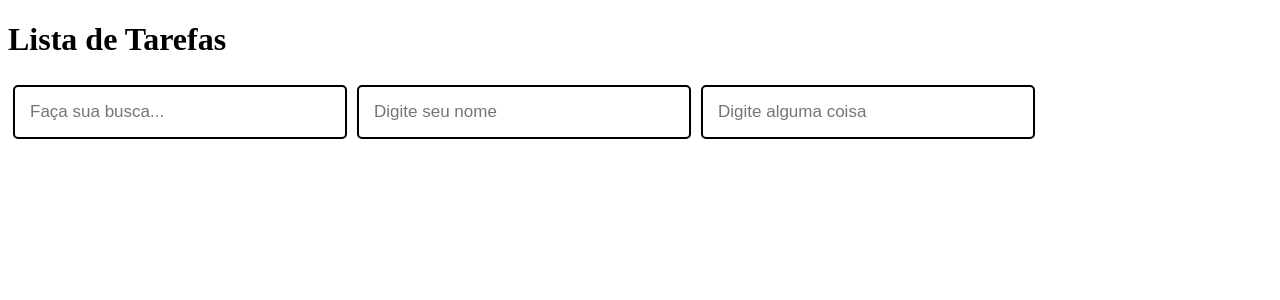
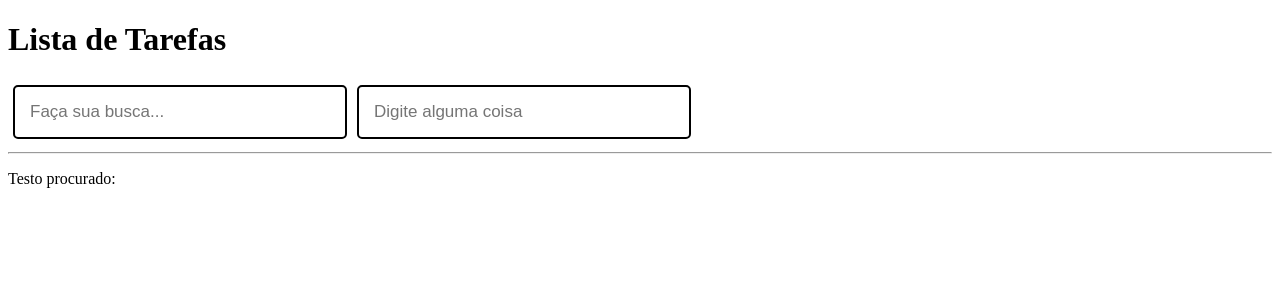
Before and after one commit to WhoisBsa/B7Web, a React (Create React App) app in the folder reactcourse/react1/: page / in a window 1280 px wide. Shown: the top 300 px of the page. Built offline with nearby package versions, Linux system fonts and the light colour scheme.

Commit message:
comunicacao entre componentes

```diff
--- a/reactcourse/react1/src/App.js
+++ b/reactcourse/react1/src/App.js
@@ -165,17 +165,43 @@ const Input = styled.input`
 //   )
 // }
 
+// function App() {
+//   return (
+//     <div>
+//       <h1>Lista de Tarefas</h1>
+
+//       <SearchBox frasePadrao="Faça sua busca..." />
+
+//       <SearchBox frasePadrao="Digite seu nome" />
+
+//       <SearchBox />
+
+//     </div>
+//   )
+// }
+
 function App() {
+  const [searchText, setSearchText] = useState('');
+  const handleSearchInput = (novoTexto) => {
+    setSearchText(novoTexto);
+  }
+
   return (
     <div>
       <h1>Lista de Tarefas</h1>
 
-      <SearchBox frasePadrao="Faça sua busca..." />
+      <SearchBox
+        frasePadrao="Faça sua busca..."
+        onChangeText={handleSearchInput}
+      />
 
-      <SearchBox frasePadrao="Digite seu nome" />
+      <SearchBox
+        frasePadrao={searchText}
+      />
 
-      <SearchBox />
+      <hr />
 
+      <p>Testo procurado: {searchText}</p>
     </div>
   )
 }
--- a/reactcourse/react1/src/components/SearchBox.js
+++ b/reactcourse/react1/src/components/SearchBox.js
@@ -1,4 +1,4 @@
-import React, { useState } from 'react';
+import React, { useState, useEffect } from 'react';
 import styled from 'styled-components';
 
 const InputText = styled.input`
@@ -11,9 +11,19 @@ const InputText = styled.input`
 `;
 
 function SearchBox(props) {
+  const [texto, setTexto] = useState('');
+
+  useEffect(() => {
+    props.onChangeText?.(texto);
+  }, [texto])
 
   return (
-    <InputText type="text" placeholder={props.frasePadrao || "Digite alguma coisa"} />
+    <InputText
+      type="text"
+      value={texto}
+      onChange={(e) => setTexto(e.target.value)}
+      placeholder={props.frasePadrao || "Digite alguma coisa"}
+    />
   );
 }
 
```
